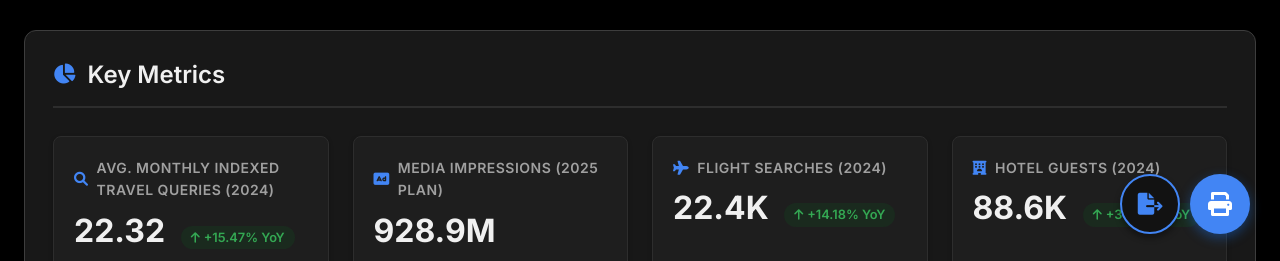
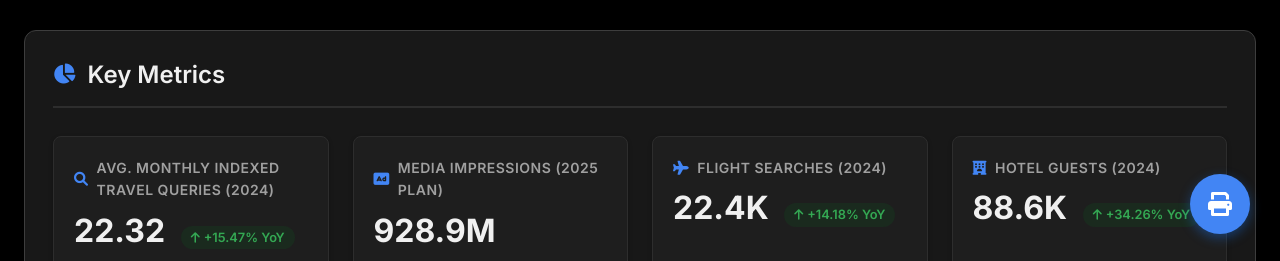
Before and after one commit to studiorns/FranceMarketAnalysis, a plain HTML site: page index.html in a window 1280 px wide. Shown: the part 536-797 px from the top of the page. Drawn offline with nearby package versions, Linux system fonts and the light colour scheme.

Commit message:
Add files via upload

```diff
--- a/index.html
+++ b/index.html
@@ -568,31 +568,6 @@
             box-shadow: 0 6px 16px rgba(26, 115, 232, 0.5);
         }
 
-        .export-btn {
-            position: fixed;
-            bottom: 30px;
-            right: 100px;
-            background-color: var(--card-bg);
-            color: var(--primary);
-            border: 2px solid var(--primary);
-            border-radius: 50%;
-            width: 60px;
-            height: 60px;
-            font-size: 22px;
-            cursor: pointer;
-            box-shadow: var(--shadow);
-            display: flex;
-            align-items: center;
-            justify-content: center;
-            transition: var(--transition);
-            z-index: 1000;
-        }
-
-        .export-btn:hover {
-            background-color: var(--primary-light);
-            transform: translateY(-4px);
-            box-shadow: var(--shadow-md);
-        }
 
         @media (max-width: 768px) {
             .metrics-grid, .data-grid {
@@ -615,19 +590,12 @@
                 border-radius: 0;
             }
 
-            .print-btn, .export-btn {
+            .print-btn {
                 bottom: 20px;
                 width: 50px;
                 height: 50px;
                 font-size: 20px;
-            }
-
-            .print-btn {
                 right: 20px;
-            }
-
-            .export-btn {
-                right: 80px;
             }
 
             .data-card {
@@ -697,7 +665,7 @@
                 break-inside: avoid;
             }
 
-            .print-btn, .export-btn {
+            .print-btn {
                 display: none;
             }
 
@@ -1033,7 +1001,6 @@
     <script src="france_dashboard.js"></script>
 
     <button class="print-btn" title="Print Dashboard"><i class="fas fa-print"></i></button>
-    <button class="export-btn" title="Export Data"><i class="fas fa-file-export"></i></button>
 
     <footer style="background-color: var(--gray-100); padding: 20px 0; text-align: center; margin-top: 40px; border-top: 1px solid var(--gray-300);">
         <div class="container">
```
